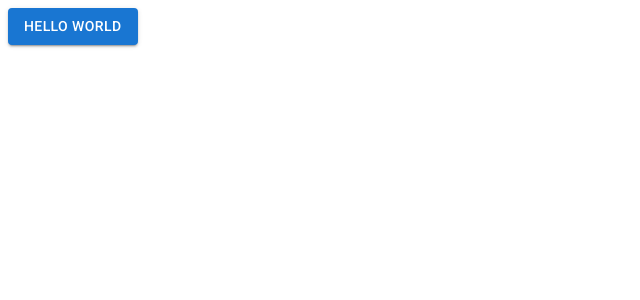
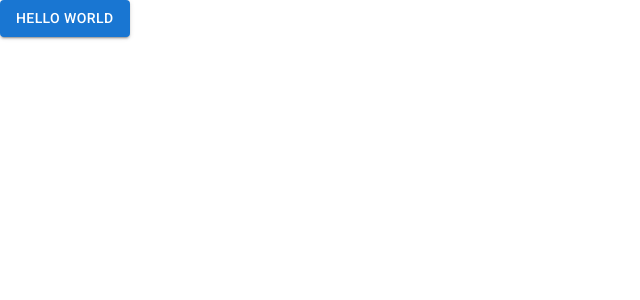
Before and after one commit to DungHuynh98/board-tasks-fe, a React (Vite) app: page / in a window 1280 px wide. Shown: the top 300 px of the page, without its empty margins (0-640 px from the left). Built offline with nearby package versions, Linux system fonts and the light colour scheme.

Commit message:
Add CSS baseline

```diff
--- a/src/index.css
+++ /dev/null
@@ -1,3 +0,0 @@
-:root {
-  font-family: 'Roboto', sans-serif;
-}
--- a/src/main.tsx
+++ b/src/main.tsx
@@ -1,10 +1,11 @@
-import React from 'react'
-import ReactDOM from 'react-dom/client'
-import App from './App.tsx'
-import './index.css'
+import React from "react";
+import ReactDOM from "react-dom/client";
+import App from "./App.tsx";
+import CssBaseline from "@mui/material/CssBaseline";
 
-ReactDOM.createRoot(document.getElementById('root')!).render(
+ReactDOM.createRoot(document.getElementById("root")!).render(
   <React.StrictMode>
+    <CssBaseline />
     <App />
-  </React.StrictMode>,
-)
+  </React.StrictMode>
+);
```
